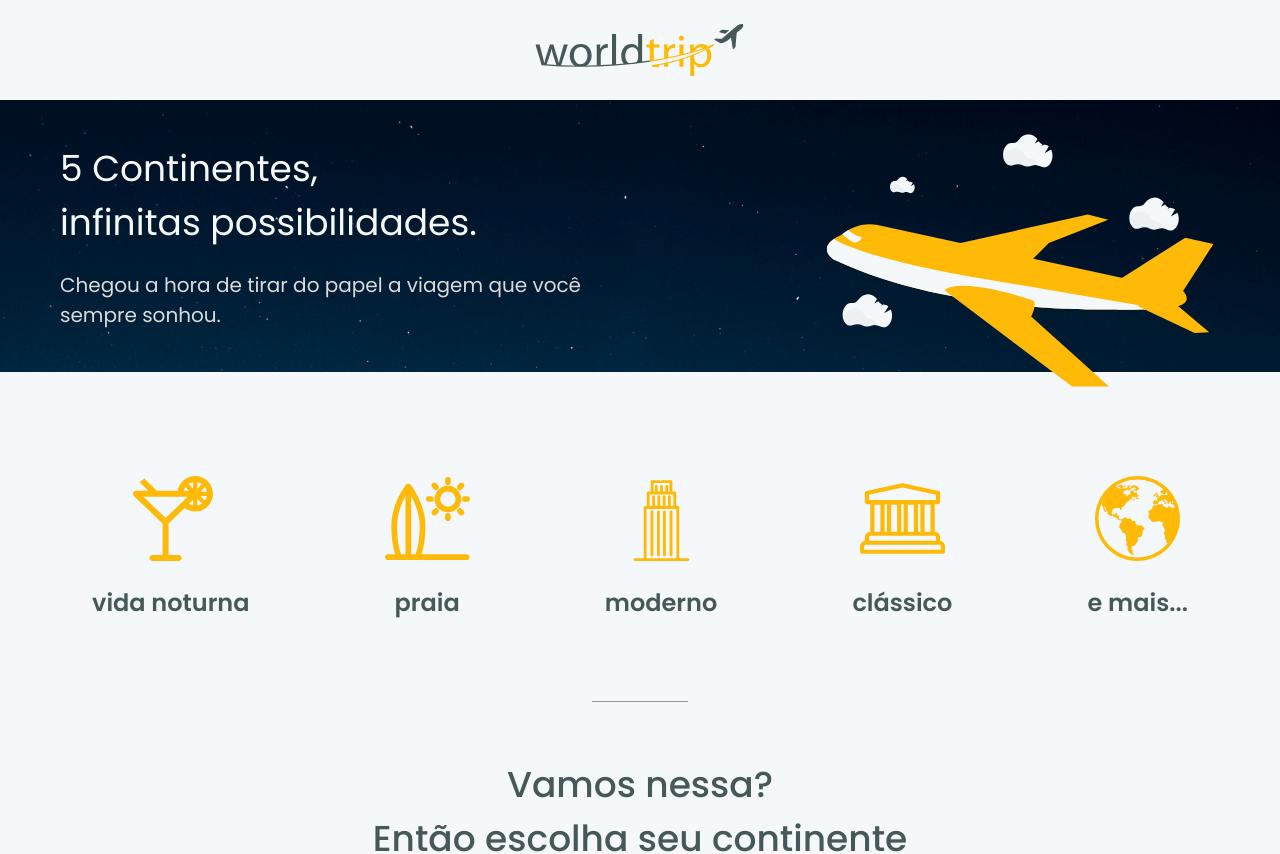
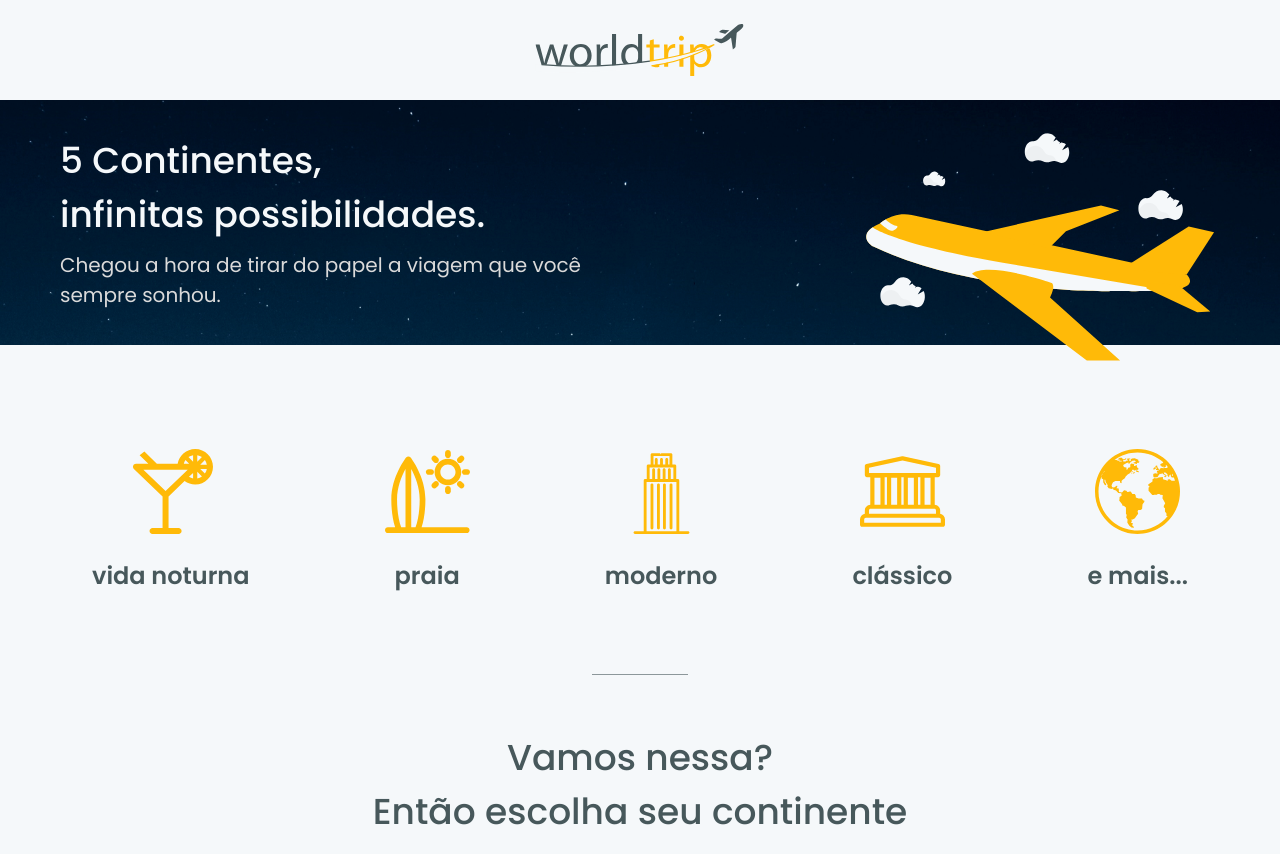
Before and after one commit to leovdn/ignite-react-desafio06, a Next.js app: page / in a window 1280 px wide. Shown: the top 854 px of the page. Built offline with nearby package versions, Linux system fonts and the light colour scheme.

Commit message:
style: BannerHome component

```diff
--- a/src/components/BannerHome.tsx
+++ b/src/components/BannerHome.tsx
@@ -4,10 +4,11 @@ export default function BannerHome() {
   return (
     <Box
       bgImage="url('/assets/bg.png')"
+      maxH={["160px", "256px", "400px", "500px"]}
       bgPosition="center"
       bgRepeat="no-repeat"
       bgSize="cover"
-      px="2rem"
+      px={["1rem", "1.5rem"]}
     >
       <Flex
         maxWidth={1160}
@@ -17,15 +18,32 @@ export default function BannerHome() {
         py="1.5rem"
       >
         <Box flex="1">
-          <Text fontSize="2.25rem" color="light.text">
+          <Text
+            as="strong"
+            fontWeight="500"
+            fontSize={["1.25rem", "1.5rem", "1.75rem", "2.25rem"]}
+            color="light.text"
+          >
             5 Continentes, <br /> infinitas possibilidades.
           </Text>
-          <Text color="light.info" fontSize="1.25rem" mt="1.25rem">
-            Chegou a hora de tirar do papel a viagem que você <br /> sempre
-            sonhou.
-          </Text>
+          <Box
+            color="light.info"
+            fontSize={["0.875rem", "1rem", "1rem", "1.25rem"]}
+            mt=".5rem"
+          >
+            <Text display={["inline", "inline", "block"]}>
+              Chegou a hora de tirar do papel a viagem que você{" "}
+            </Text>
+            <Text display={["inline-block"]}>sempre sonhou.</Text>
+          </Box>
         </Box>
-        <Image src="/assets/airplane.svg" flex="1" maxW={400} mb="-3rem" />
+
+        <Image
+          src="/assets/airplane.svg"
+          flex="1"
+          maxW={[0, 0, 280, 360]}
+          mb={[0, 0, "-4rem", "-3rem"]}
+        />
       </Flex>
     </Box>
   )
```
